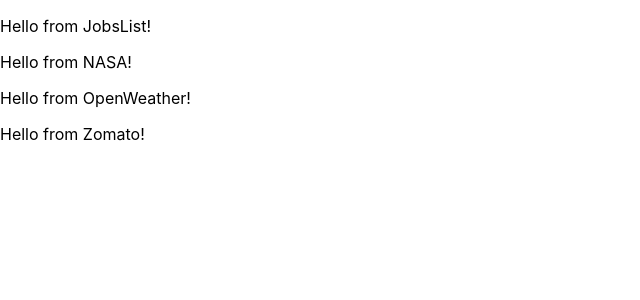
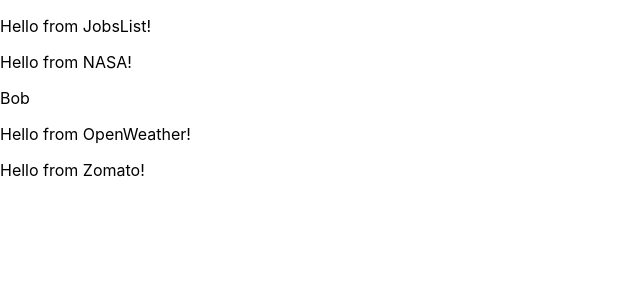
Before and after one commit to RoudyBob/72hourProject, a React (Create React App) app: page / in a window 1280 px wide. Shown: the top 300 px of the page, without its empty margins (0-640 px from the left). Built offline with nearby package versions, Linux system fonts and the light colour scheme.

Commit message:
made minor change

```diff
--- a/src/components/Nasa.js
+++ b/src/components/Nasa.js
@@ -4,6 +4,7 @@
     return (
         <>
         <p>Hello from NASA!</p>
+        <p>Bob</p>
         </>
      );
 }
```
